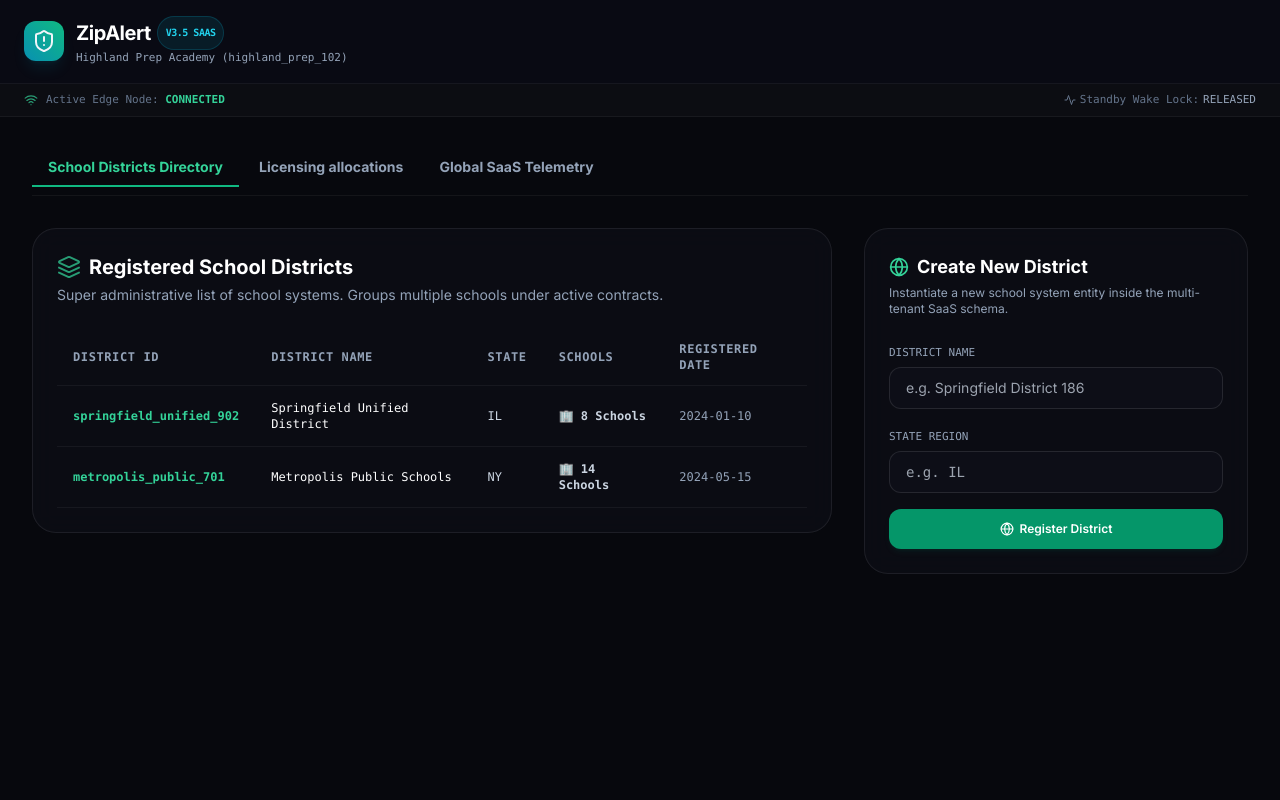
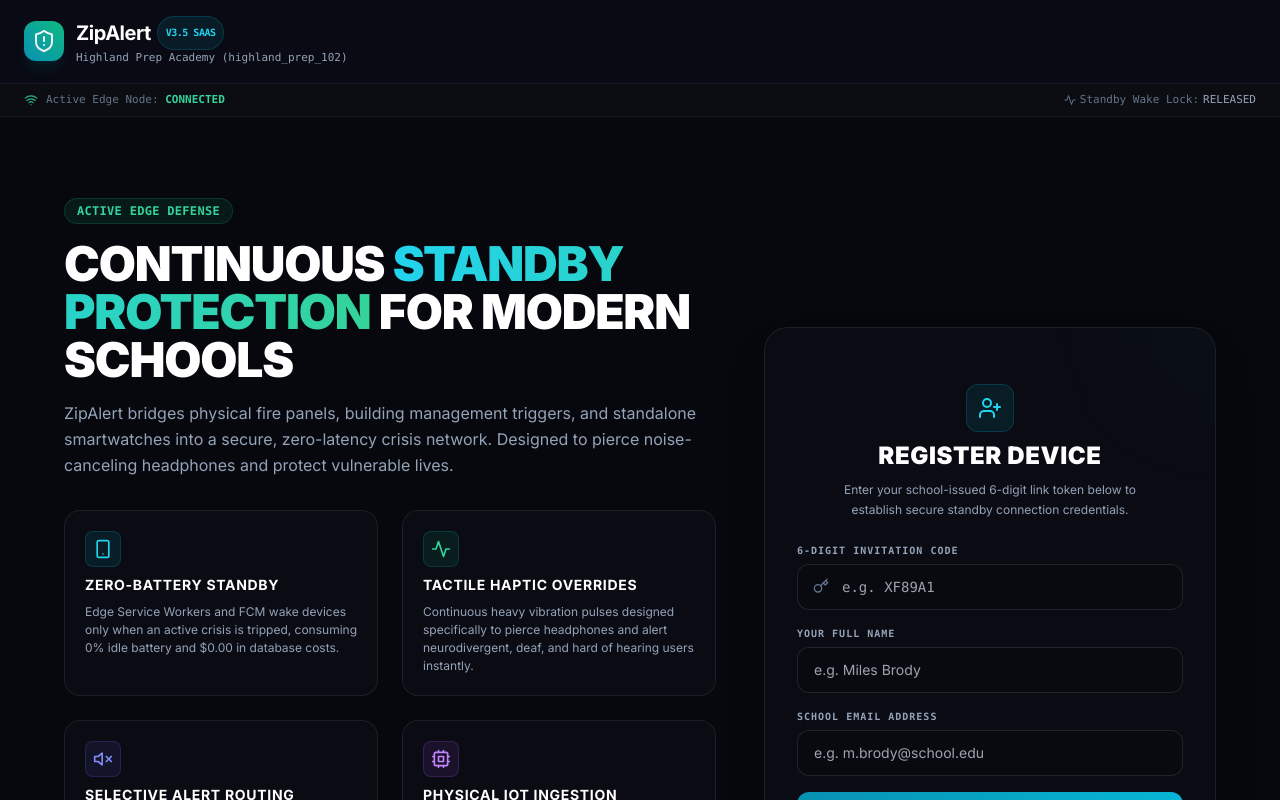
Before and after one commit to Zip-Captions/ZipAlert, a React (Vite) app in the folder web-pwa/: page / in a window 1280 px wide. Shown: the top 800 px of the page. Built offline with nearby package versions, Linux system fonts and the light colour scheme; the HTML template or start-up script is replaced by a standard one.

Commit message:
Secure enrollment routing gate to prevent Super Admin view leaks on first load

```diff
--- a/web-pwa/src/App.tsx
+++ b/web-pwa/src/App.tsx
@@ -784,7 +784,7 @@ export default function App() {
       <main className="flex-1 w-full max-w-7xl mx-auto p-6 md:p-8 flex flex-col">
 
         {/* ------------------ ENROLLMENT WIZARD ------------------ */}
-        {!isEnrolled && activeRole !== "ADMIN" && activeRole !== "SUPER_ADMIN" ? (
+        {!isEnrolled ? (
           <div className="grid grid-cols-1 lg:grid-cols-12 gap-12 items-center py-6 lg:py-12 animate-fadeIn max-w-6xl mx-auto w-full">
             {/* LEFT COLUMN: BRAND MARKETING HERO */}
             <div className="lg:col-span-7 space-y-8 text-left">
```
